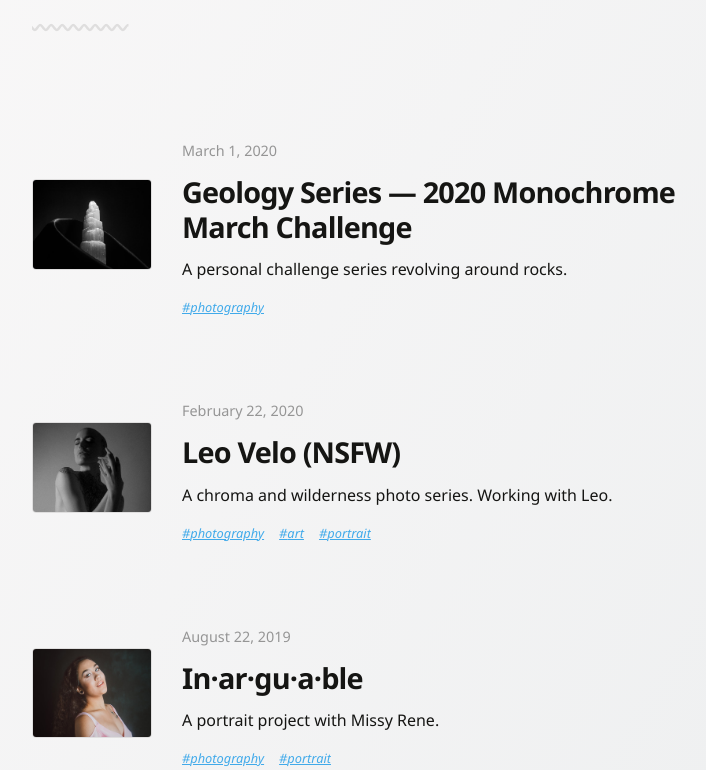
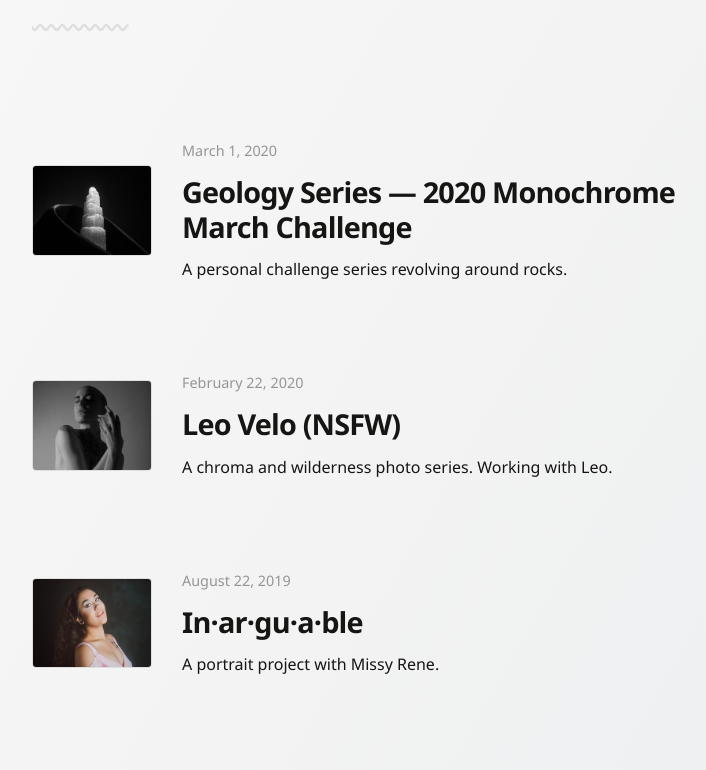
Before and after one commit to jomurgel/jomurgel-learn, a Next.js app: page /photo in a window 1280 px wide. Shown: the part 740-1510 px from the top of the page, without its empty margins (248-954 px from the left). Built offline with nearby package versions, Linux system fonts and the light colour scheme.

Commit message:
removes post tags from photo archive

```diff
--- a/src/app/photo/page.tsx
+++ b/src/app/photo/page.tsx
@@ -48,16 +48,6 @@ const Photo = async () => {
             </header>
 
             {post.description ? <p>{post.description}</p> : null}
-
-            {post.tags?.length ?
-              <footer>
-                <nav data-type="inline">
-                  <ul>
-                    {post.tags.map( ( tag ) => <li data-tag={tag} key={`${post.slug}-${tag}`}><Link href={`/tag/${tag}/`}>#{tag}</Link></li> )}
-                  </ul>
-                </nav>
-              </footer>
-              : null}
             </div>
         </section>
       ) ) :
```
